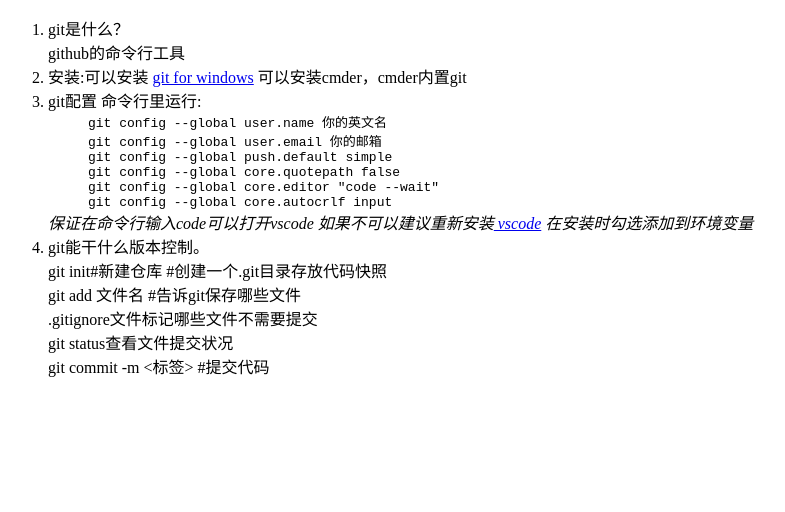
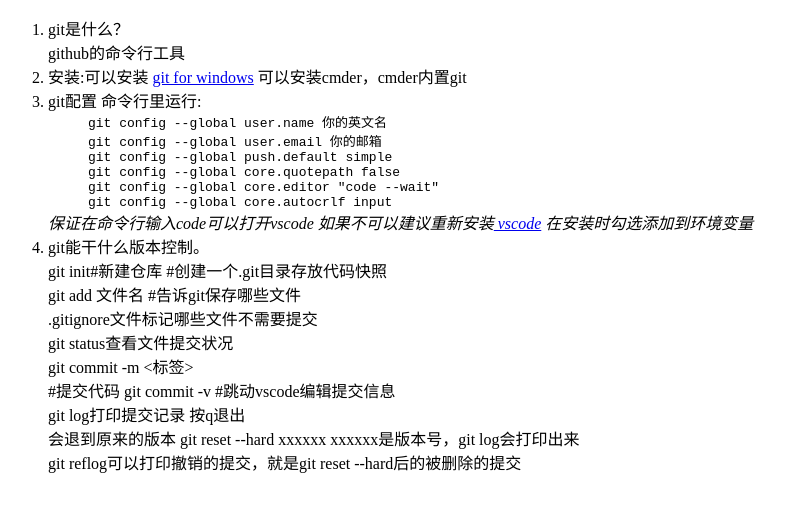
Before and after one commit to cazser/noteboook, a plain HTML site: page git.html in a window 1280 px wide. Shown: the whole page, without its empty margins (0-785 px from the left). Drawn offline with Linux system fonts and the light colour scheme.

Commit message:
git reset log

```diff
--- a/git.html
+++ b/git.html
@@ -65,8 +65,19 @@
             </div>
             <div>
                 git commit -m
-                <标签> #提交代码
+                <标签>
             </div>
+            <div>
+                #提交代码 git commit -v #跳动vscode编辑提交信息
+            </div>
+            <div>
+                git log打印提交记录 按q退出
+            </div>
+            <div>
+                会退到原来的版本 git reset --hard xxxxxx xxxxxx是版本号，git log会打印出来
+            </div>
+            <div>git reflog可以打印撤销的提交，就是git reset --hard后的被删除的提交</div>
+
         </li>
     </ol>
 </body>
@@ -77,3 +88,5 @@
 </style>
 
 </html>
+
+</html>
```
